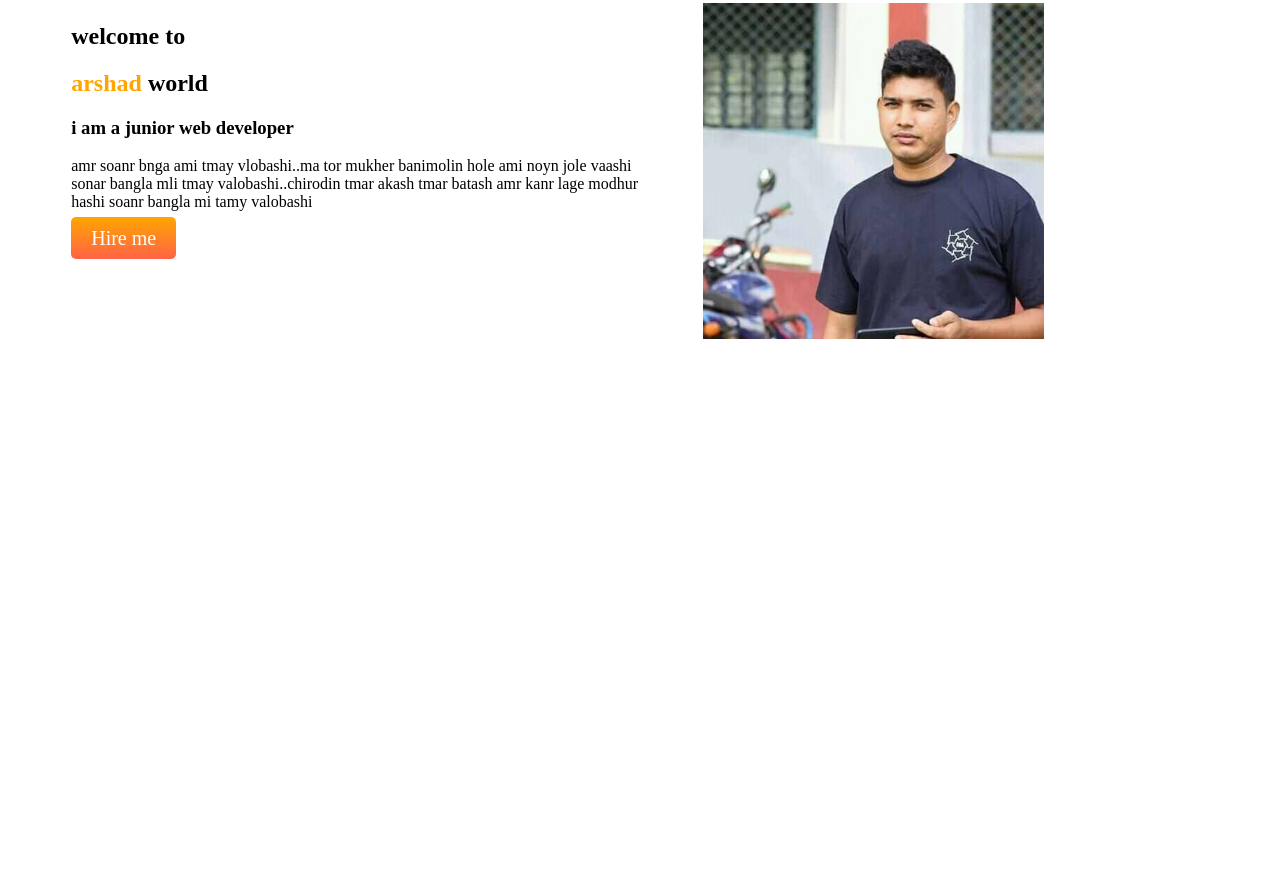
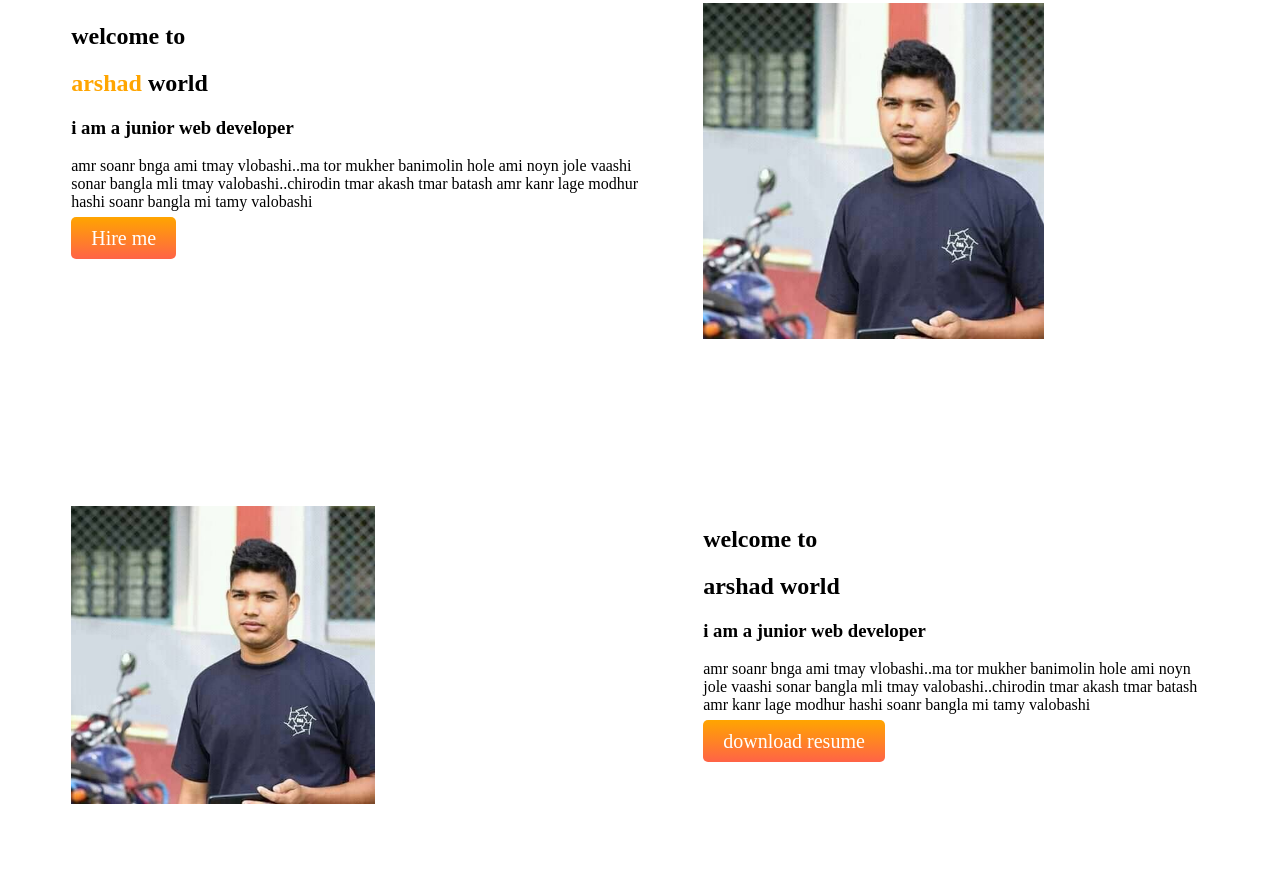
Before and after one commit to mdarshadulhaque/arshad-portfolio, a plain HTML site: page index.html in a window 1280 px wide. Shown: the part 5-879 px from the top of the page. Before the commit the page ends 800 px from the top, so only its background shows below. Drawn offline with Linux system fonts and the light colour scheme.

Commit message:
juniior developer

```diff
--- a/index.html
+++ b/index.html
@@ -24,6 +24,17 @@
         </div>
 
     </section>
+    <section class="junior-developer">
+        <div class="half-width"><img src="my img/269783875_288523383333264_7329793076827875094_n (1).jpg" alt=""></div>
+        <div class="half-width">
+            <h1>welcome to</h1>
+            <h1>arshad world</h1>
+            <h3>i am a junior web developer</h3>
+            <p>amr soanr bnga ami tmay vlobashi..ma tor mukher banimolin hole ami noyn jole vaashi sonar bangla mli tmay
+                valobashi..chirodin tmar akash tmar batash amr kanr lage modhur hashi soanr bangla mi tamy valobashi</p>
+            <a class="link-button" href="facebook.com">download resume</a>
+        </div>
+    </section>
 </body>
 
 </html>
--- a/style.css
+++ b/style.css
@@ -3,6 +3,7 @@
 }
 .flexible{
     display: flex;
+    margin-bottom: 100px;
 }
 .width{
     width: 50%;
@@ -19,3 +20,14 @@
        color: white;
        font-size: 20px;
    }
+   .junior-developer{
+       display: flex;
+
+   }
+   .half-width{
+       width: 50%;
+       padding: 5%;
+   }
+   .half-width img{
+       width: 60%;
+   }
```
